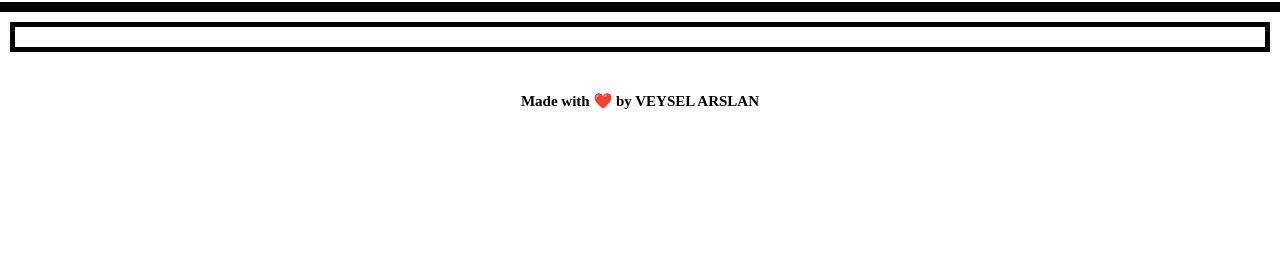
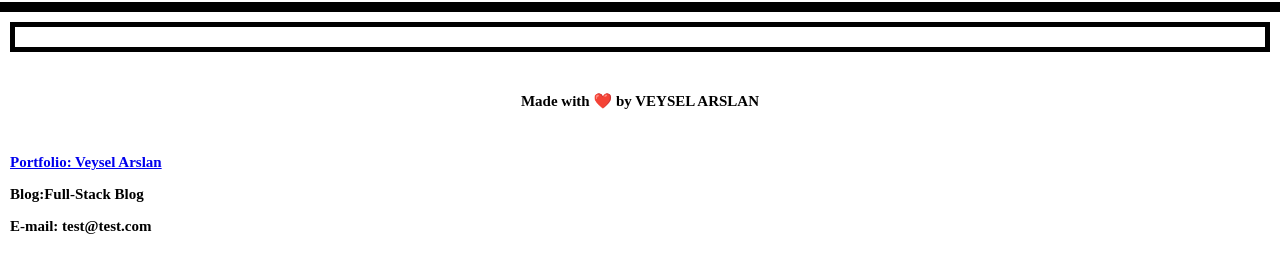
Before and after one commit to veyselarslan12/personal-blog, a plain HTML site: page blog.html in a window 1280 px wide. Shown: the part 102-374 px from the top of the page. Drawn offline with Linux system fonts and the light colour scheme.

Commit message:
added paragraphs to footer for blog page and link

```diff
--- a/assets/css/blog.css
+++ b/assets/css/blog.css
@@ -66,3 +66,10 @@ footer {
     margin: 40px 0 40px 0;
     padding-bottom: 40px;
 }
+
+footer a, footer p {
+    font-size: 15px;
+    font-weight: bold;
+    text-align: left;
+    margin-left: 10px;
+}
--- a/blog.html
+++ b/blog.html
@@ -34,7 +34,12 @@
         </div>
     </section> -->
     <footer>
-        <h2><h2>Made with ❤️️ by VEYSEL ARSLAN</h2></h2>
+        <h2>Made with ❤️️ by VEYSEL ARSLAN</h2>
+        <a href="https://veyselarslan12.github.io/portfolio/">
+            <p>Portfolio: Veysel Arslan</p>
+        </a>
+        <p>Blog:Full-Stack Blog</p>
+        <p>E-mail: test@test.com</p>
     </footer>
     <script src="assets/js/blog.js"></script>
 </body>
```
